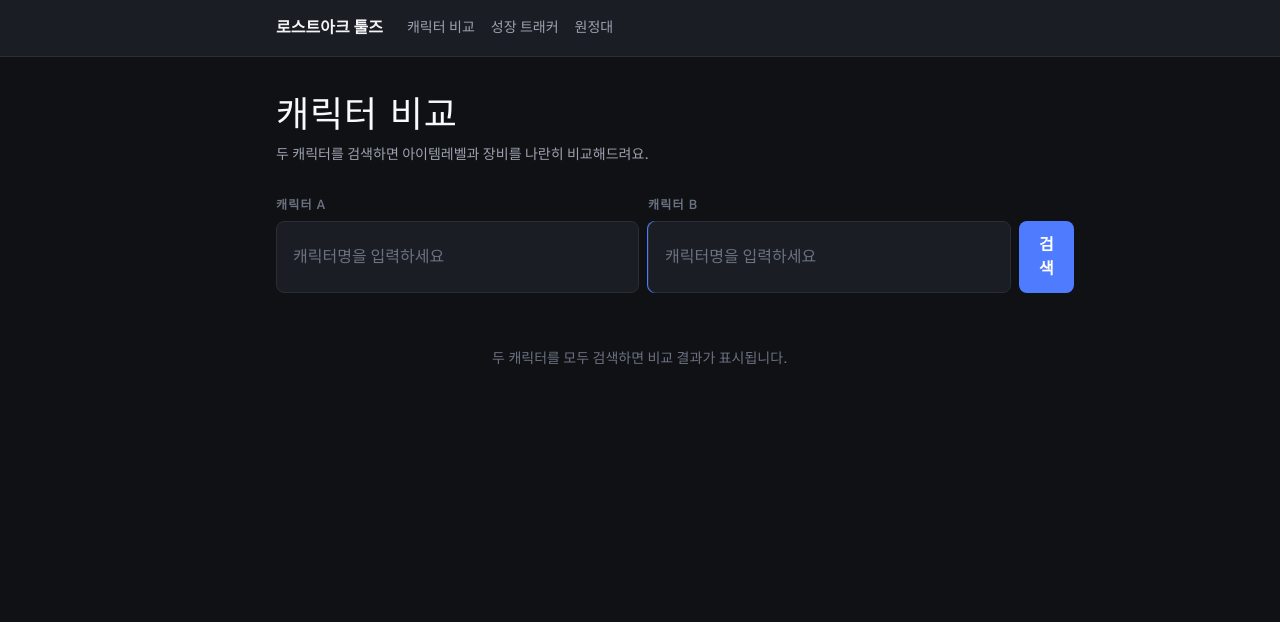
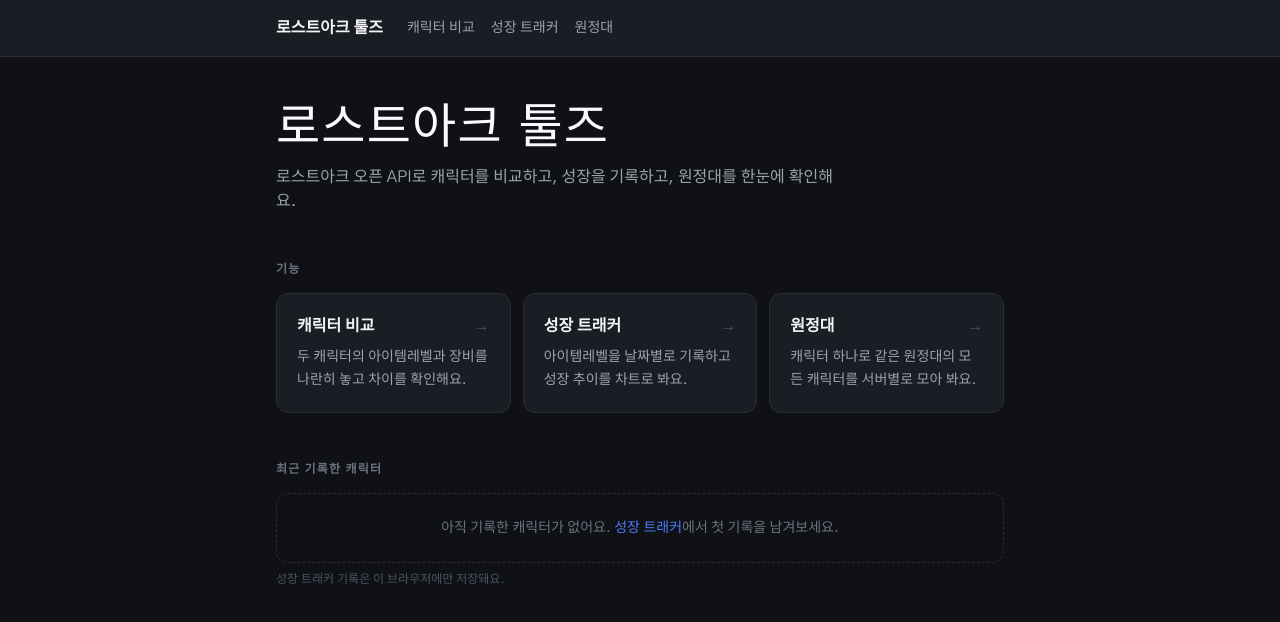
Before and after one commit to imsoohyeok/LOAPI, a Next.js app: page / in a window 1280 px wide. Shown: the top 622 px of the page. Built offline with nearby package versions, Linux system fonts and the light colour scheme.

Commit message:
✨ 홈 랜딩 페이지 구현 (기능 카드 + 최근 기록한 캐릭터)

```diff
--- a/app/page.tsx
+++ b/app/page.tsx
@@ -1,65 +1,64 @@
-"use client";
+import Link from "next/link";
+import TrackedCharacters from "@/components/TrackedCharacters";
+import { FEATURES } from "@/lib/features";
 
-import SearchBar from "@/components/SearchBar";
-import CompareTable from "@/components/CompareTable";
-import GradeLegend from "@/components/GradeLegend";
-import { useCharacterSearch } from "@/lib/useCharacterSearch";
+export default function HomePage() {
+  return (
+    <div className="mx-auto max-w-3xl px-5 py-12">
+      <section className="mb-12 motion-safe:animate-fade-slide-up">
+        <h1 className="mb-3 font-display text-4xl tracking-wide text-gray-50 sm:text-5xl">
+          로스트아크 툴즈
+        </h1>
+        <p className="max-w-xl text-sm leading-relaxed text-gray-400 sm:text-base">
+          로스트아크 오픈 API로 캐릭터를 비교하고, 성장을 기록하고, 원정대를 한눈에
+          확인해요.
+        </p>
+      </section>
 
-export default function ComparePage() {
-  const leftSearch = useCharacterSearch();
-  const rightSearch = useCharacterSearch();
+      <section aria-labelledby="features-heading" className="mb-12">
+        <h2
+          id="features-heading"
+          className="mb-4 text-xs font-bold uppercase tracking-widest text-gray-500"
+        >
+          기능
+        </h2>
+        <ul className="grid grid-cols-1 gap-3 sm:grid-cols-3">
+          {FEATURES.map((feature) => (
+            <li key={feature.href}>
+              <Link
+                href={feature.href}
+                className="group flex h-full flex-col rounded-xl border border-border bg-surface p-5 transition hover:border-accent focus-visible:outline-none focus-visible:ring-2 focus-visible:ring-accent"
+              >
+                <span className="mb-2 flex items-center justify-between font-semibold text-gray-100">
+                  {feature.label}
+                  <span
+                    aria-hidden
+                    className="text-gray-600 transition group-hover:translate-x-0.5 group-hover:text-accent"
+                  >
+                    →
+                  </span>
+                </span>
+                <span className="text-sm leading-relaxed text-gray-400">
+                  {feature.description}
+                </span>
+              </Link>
+            </li>
+          ))}
+        </ul>
+      </section>
 
-  return (
-    <div className="mx-auto max-w-3xl px-5 py-10">
-      <h1 className="mb-2 font-display text-3xl tracking-wide text-gray-50 sm:text-4xl">
-        캐릭터 비교
-      </h1>
-      <p className="mb-8 text-sm text-gray-400">
-        두 캐릭터를 검색하면 아이템레벨과 장비를 나란히 비교해드려요.
-      </p>
-
-      <div className="mb-6 grid grid-cols-1 gap-4 sm:grid-cols-2">
-        <div>
-          <p className="mb-2 text-xs font-bold uppercase tracking-widest text-gray-500">
-            캐릭터 A
-          </p>
-          <SearchBar onSearch={leftSearch.search} loading={leftSearch.loading} />
-          {leftSearch.error && (
-            <div className="rounded-lg bg-red-950 px-3 py-2 text-sm text-red-300">
-              {leftSearch.error}
-            </div>
-          )}
-        </div>
-        <div>
-          <p className="mb-2 text-xs font-bold uppercase tracking-widest text-gray-500">
-            캐릭터 B
-          </p>
-          <SearchBar onSearch={rightSearch.search} loading={rightSearch.loading} />
-          {rightSearch.error && (
-            <div className="rounded-lg bg-red-950 px-3 py-2 text-sm text-red-300">
-              {rightSearch.error}
-            </div>
-          )}
-        </div>
-      </div>
-
-      {leftSearch.data && rightSearch.data && (
-        <div
-          key={`${leftSearch.data.profile.CharacterName}-${rightSearch.data.profile.CharacterName}`}
-          className="motion-safe:animate-fade-slide-up"
+      <section aria-labelledby="tracked-heading">
+        <h2
+          id="tracked-heading"
+          className="mb-4 text-xs font-bold uppercase tracking-widest text-gray-500"
         >
-          <GradeLegend />
-          <CompareTable left={leftSearch.data} right={rightSearch.data} />
-        </div>
-      )}
-
-      {(!leftSearch.data || !rightSearch.data) &&
-        !leftSearch.loading &&
-        !rightSearch.loading && (
-          <p className="text-center text-sm text-gray-500">
-            두 캐릭터를 모두 검색하면 비교 결과가 표시됩니다.
-          </p>
-        )}
+          최근 기록한 캐릭터
+        </h2>
+        <TrackedCharacters />
+        <p className="mt-2 text-xs text-gray-600">
+          성장 트래커 기록은 이 브라우저에만 저장돼요.
+        </p>
+      </section>
     </div>
   );
 }
--- /dev/null
+++ b/components/TrackedCharacters.tsx
@@ -0,0 +1,58 @@
+"use client";
+
+import { useEffect, useState } from "react";
+import Link from "next/link";
+import { getTrackedSummaries, type TrackedSummary } from "@/lib/storage";
+
+const MAX_ITEMS = 5;
+
+const levelFormatter = new Intl.NumberFormat("ko-KR", {
+  minimumFractionDigits: 2,
+  maximumFractionDigits: 2,
+});
+
+export default function TrackedCharacters() {
+  // 서버 렌더링에는 localStorage가 없으므로 첫 렌더는 항상 null로 맞추고,
+  // 마운트 후에 읽어서 하이드레이션 불일치를 피합니다.
+  const [summaries, setSummaries] = useState<TrackedSummary[] | null>(null);
+
+  useEffect(() => {
+    setSummaries(getTrackedSummaries());
+  }, []);
+
+  if (summaries === null) {
+    return (
+      <div className="h-24 rounded-xl border border-border bg-surface" aria-hidden />
+    );
+  }
+
+  if (summaries.length === 0) {
+    return (
+      <p className="rounded-xl border border-dashed border-border px-5 py-6 text-center text-sm text-gray-500">
+        아직 기록한 캐릭터가 없어요.{" "}
+        <Link href="/tracker" className="text-accent hover:underline">
+          성장 트래커
+        </Link>
+        에서 첫 기록을 남겨보세요.
+      </p>
+    );
+  }
+
+  return (
+    <ul className="divide-y divide-border rounded-xl border border-border bg-surface motion-safe:animate-fade-in">
+      {summaries.slice(0, MAX_ITEMS).map(({ name, latest, count }) => (
+        <li key={name} className="flex items-center justify-between gap-4 px-5 py-3">
+          <div className="min-w-0">
+            <p className="truncate font-semibold text-gray-100">{name}</p>
+            <p className="text-xs text-gray-500">
+              {latest.date} 기록 · 총 {count}회
+            </p>
+          </div>
+          <span className="shrink-0 font-mono text-sm font-semibold text-gold">
+            {levelFormatter.format(latest.itemLevel)}
+          </span>
+        </li>
+      ))}
+    </ul>
+  );
+}
```
Also changed, not shown: 1 other file (tests, documents, lock files or other folders).
